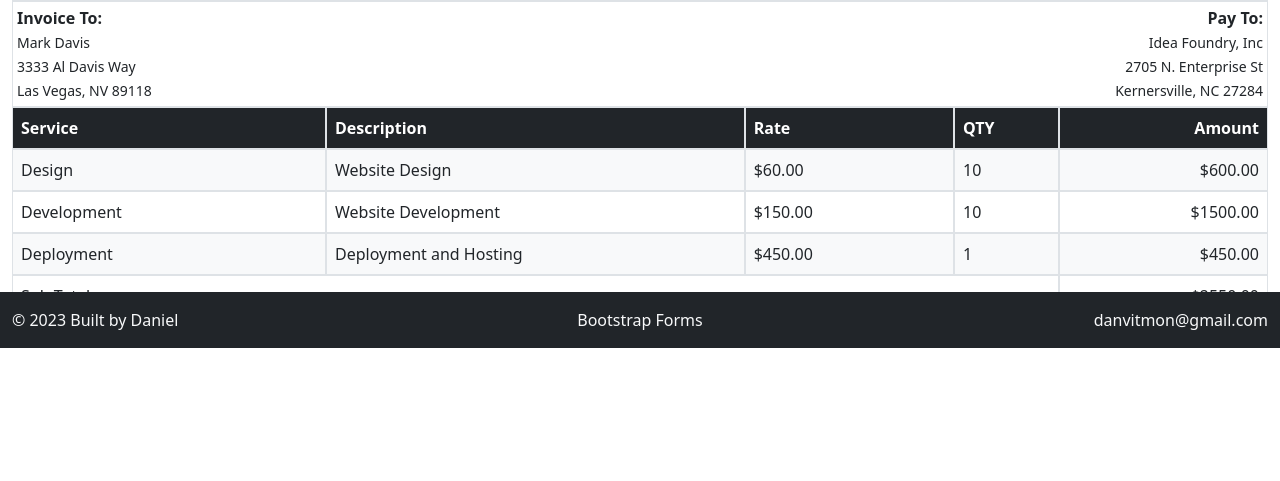
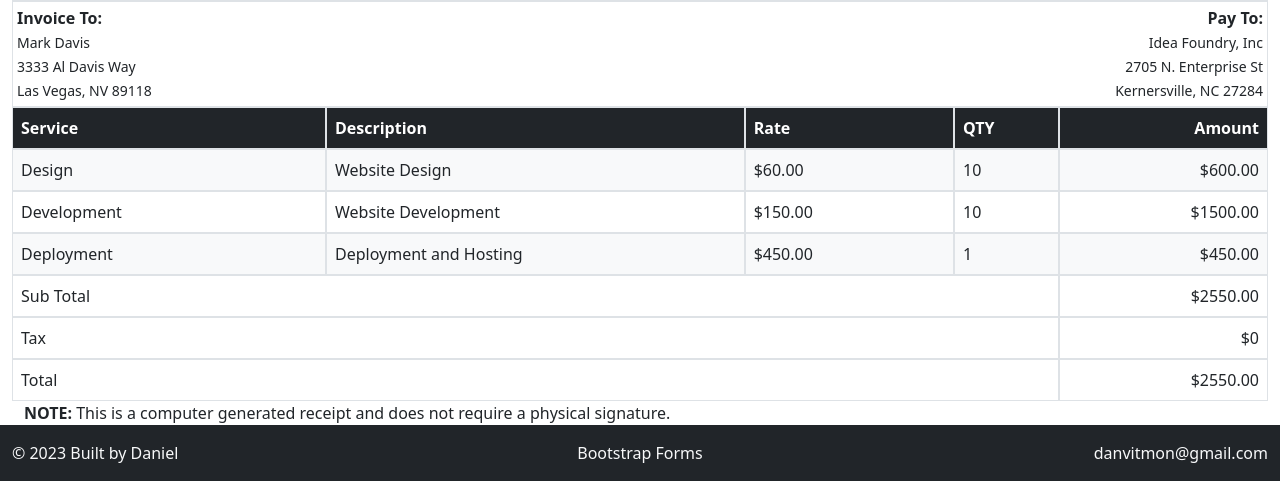
Before and after one commit to danvitmon/ContactPage, a plain HTML site: page invoice.html in a window 1280 px wide. Shown: the part 452-933 px from the top of the page. Before the commit the page ends 800 px from the top, so only its background shows below. Drawn offline with nearby package versions, Linux system fonts and the light colour scheme.

Commit message:
changed scroll to just grid scroll

```diff
--- a/invoice.html
+++ b/invoice.html
@@ -62,7 +62,6 @@
         <input type="button" value="Print this page" onClick="window.print()" class="btn btn-dark noprint" ></input>
     </div>
 
-    <div class="scroll">
     <main class="container-fluid">
 
         <!-- Image and Customer ID -->
@@ -116,7 +115,7 @@
             </div>
         </div>
 
-        <div class="container-fluid">
+        <div class="container-fluid scroll">
             <div class="#">
                 <div class="row">
                     <div class="col-3 bg-dark p-2 border">
@@ -251,7 +250,7 @@
                                 <strong>NOTE:</strong> This is a computer generated receipt and does not require a physical signature.
                             </div>
     </main>
-</div>
+
     <footer>
         <div class="bg-dark text-light py-3 container-fluid">
             <div class="row row-cols-1 row-cols-md-3">
```
